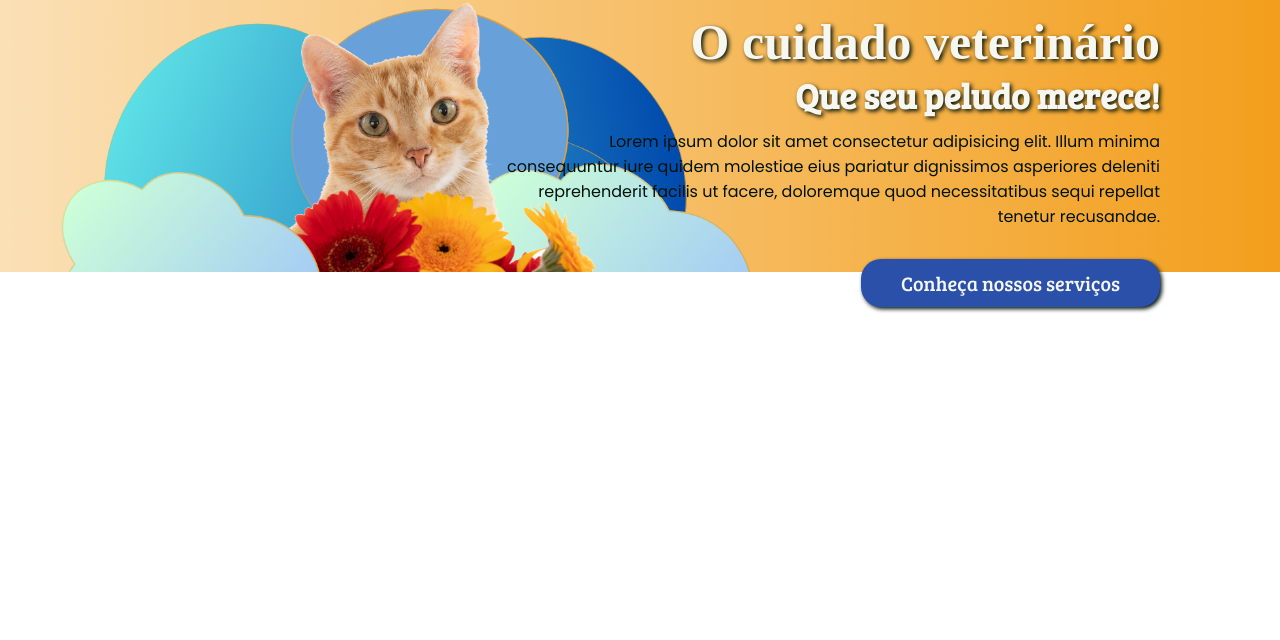
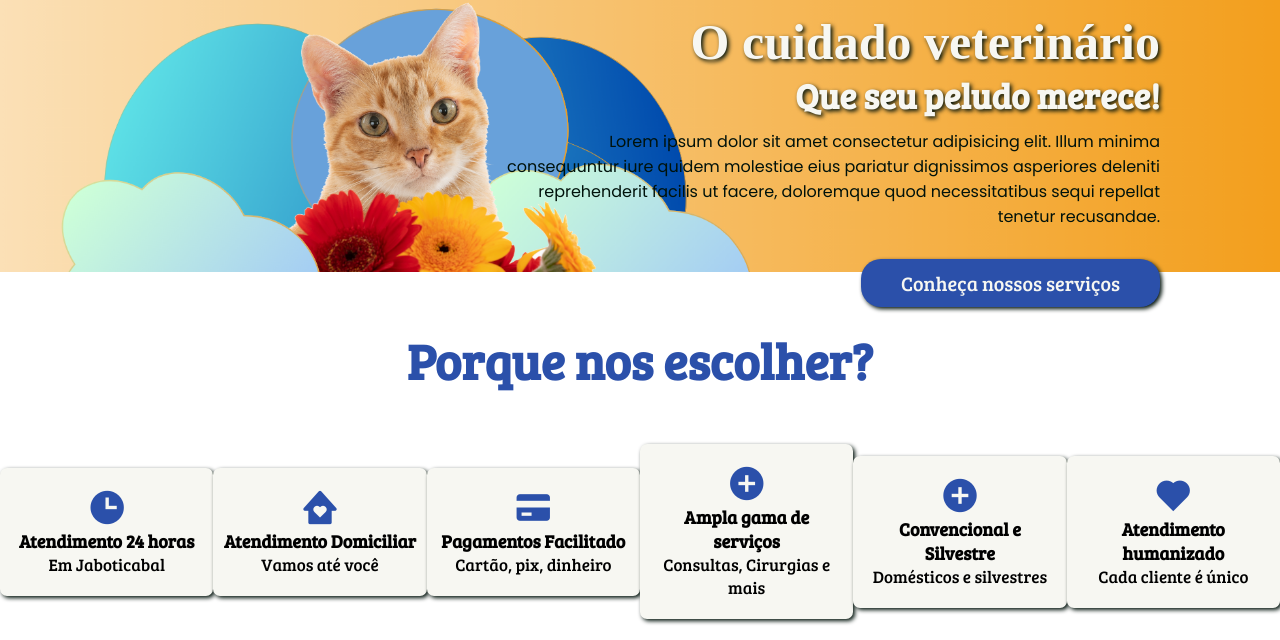
Before and after one commit to JacquelineAD/LandingPage-Veterinario, a plain HTML site: page index.html in a window 1280 px wide. Shown: the part 160-800 px from the top of the page. Drawn offline with nearby package versions, Linux system fonts and the light colour scheme; a web font is replaced by a local one.

Commit message:
Section "por que nos escolher"

```diff
--- a/css/estilos.css
+++ b/css/estilos.css
@@ -131,3 +131,50 @@ header #login-button:hover{
     transition: 0.5s;
     cursor: pointer;
 }
+
+.secao-porqueNosEscolher-texto{
+    font-size: 25px;
+    font-family: var(--fonte-destaque);
+    font-weight: 400;
+    color: var(--destaqueDeBotao);
+    text-align: center;
+    margin: 50px 0px;
+}
+
+#secao-porqueNosEscolher-Icons{
+    display: flex;
+    align-items: center;
+    justify-content: space-around; /* Ajusta o espaçamento entre as divs*/
+    margin: auto;
+}
+
+#secao-porqueNosEscolher-Icons .icons{
+   flex: 1; /* Faz com que todas as divs tenham a mesma largura */
+    max-width: 280px; /* Define a largura máxima*/
+    background-color:var(--fundoClaroDosCards);
+    text-align: center;
+    border-radius: 7px;
+    box-shadow: 2px 2px 4px var(--textos);
+    margin: auto;
+    padding: 20px 10px;
+
+}
+
+#secao-porqueNosEscolher-Icons i{
+    font-size: 40px;
+    color:var(--destaqueDeBotao);
+}
+
+#secao-porqueNosEscolher-Icons h3{
+    font-family: var(--fonte-destaque);
+    text-align: center;
+    font-weight: bolder;
+    font-size: 18px;
+    color: var(--cortitulo);
+}
+
+#secao-porqueNosEscolher-Icons span{
+    font-family: var(--fonte-destaque);
+    font-size: 17px;
+    padding-top: 15px;
+}
--- a/index.html
+++ b/index.html
@@ -5,6 +5,7 @@
     <meta name="viewport" content="width=device-width, initial-scale=1.0">
     <link rel="stylesheet" href="css/estilos.css">
     <link rel="stylesheet" href="css/responsivo.css">
+    <link href='https://unpkg.com/boxicons@2.1.4/css/boxicons.min.css' rel='stylesheet'>
     <title>Jhonatan Silvestre Médico Veterinário </title>
 
 </head>
@@ -33,6 +34,66 @@
 
     </section>
 
+        <div class="secao-porqueNosEscolher-texto">
+            <h1>Porque nos escolher?</h1>
+        </div>
+
+
+        <section id="secao-porqueNosEscolher-Icons">
+
+            <div class="icons">
+                <i class='bx bxs-time' ></i>
+                <div class="info-icon">
+                    <h3>Atendimento 24 horas</h3>
+                    <span>Em Jaboticabal</span>
+                </div>
+             </div>
+
+             <div class="icons">
+                <i class='bx bxs-home-heart' ></i>
+                <div class="info-icon">
+                    <h3>Atendimento Domiciliar</h3>
+                    <span>Vamos até você</span>
+                </div>
+             </div>
+
+             <div class="icons">
+                <i class='bx bxs-credit-card' ></i>
+                <div class="info-icon">
+                    <h3>Pagamentos Facilitado</h3>
+                    <span>Cartão, pix, dinheiro</span>
+                </div>
+             </div>
+
+             <div class="icons">
+                <i class='bx bxs-plus-circle'></i>
+                <div class="info-icon">
+                    <h3>Ampla gama de serviços</h3>
+                    <span>Consultas, Cirurgias e mais</span>
+                </div>
+             </div>
+
+             <div class="icons">
+                <i class='bx bxs-plus-circle'></i>
+                <div class="info-icon">
+                    <h3>Convencional e Silvestre</h3>
+                    <span>Domésticos e silvestres</span>
+                </div>
+             </div>
+
+             <div class="icons">
+                <i class='bx bxs-heart' ></i>
+                <div class="info-icon">
+                    <h3>Atendimento humanizado</h3>
+                    <span>Cada cliente é único</span>
+                </div>
+             </div>
+
+
+        </section>
+
+
+
 
 
 
```
